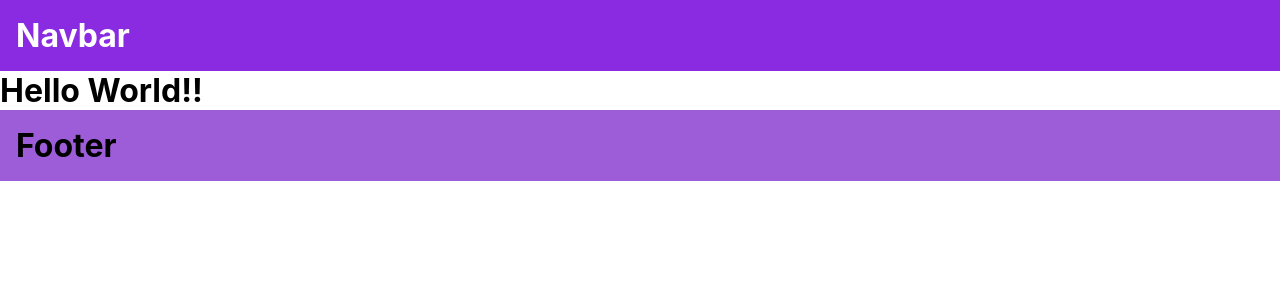
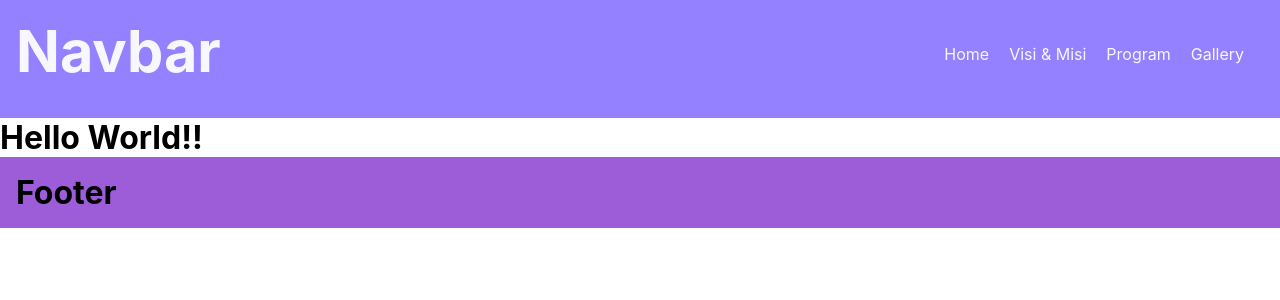
Before and after one commit to samosa76/Beasiswa-Qu, a React (Create React App) app: page / in a window 1280 px wide. Shown: the top 300 px of the page. Built offline with nearby package versions, Linux system fonts and the light colour scheme.

Commit message:
Navbar Responsive

```diff
--- a/package.json
+++ b/package.json
@@ -6,6 +6,7 @@
     "@testing-library/jest-dom": "^5.17.0",
     "@testing-library/react": "^13.4.0",
     "@testing-library/user-event": "^13.5.0",
+    "font-awesome": "^4.7.0",
     "react": "^18.3.1",
     "react-dom": "^18.3.1",
     "react-router-dom": "^7.0.1",
--- a/src/Component/Navbar/Navbar.js
+++ b/src/Component/Navbar/Navbar.js
@@ -1,9 +1,37 @@
+
+import { useState } from "react";
 import style from "./Navbar.module.css"
+import 'font-awesome/css/font-awesome.min.css';
 
 const Navbar = () => {
+
+    const [showMenu, setShowMenu] = useState(false);
+
+    function showMenuItems() {
+        setShowMenu(!showMenu);
+    }
+
     return (
-        <div className={`${style.nav_container}`}>
-            <h1>Navbar</h1>
+        <div className={`${style.container}`}>
+            <nav className={style.navbar}>
+
+                <div className={style.nav_logo}>
+                    <h1>Navbar</h1>
+                </div>
+
+
+                <ul className={`${style.nav_list_menu} ${showMenu ? style.show_menu : ''}`}>
+                    <li>Home</li>
+                    <li>Visi & Misi</li>
+                    <li>Program</li>
+                    <li>Gallery</li>
+                </ul>
+
+                <div className={style.icon_nav_menu}>
+                    <i className={`fa fa-bars`} onClick={showMenuItems}></i>
+                </div>
+
+            </nav>
         </div>
     );
 }
--- a/src/Component/Navbar/Navbar.module.css
+++ b/src/Component/Navbar/Navbar.module.css
@@ -1,5 +1,105 @@
-.nav_container {
-    background-color: blueviolet;
-    padding: 16px;
+.container {
     color: white;
+    background-color: #9381FF;
+    padding: 1rem;
 }
+
+.navbar {
+    display: flex;
+    flex-direction: column;
+    color: #F8F7FF;
+}
+
+.nav_logo {
+    font-size: 2.4rem;
+    margin-bottom: 1rem;
+    display: inline-block;
+}
+
+.logo_1 {
+    background-color: white;
+    display: inline-block;
+    color: #013159;
+    padding-left: 8px;
+    border-top-left-radius: 8px;
+    border-bottom-left-radius: 8px;
+}
+
+.logo_2 {
+    background-color: white;
+    display: inline-block;
+    color: #008ED6;
+    padding-right: 8px;
+    border-top-right-radius: 8px;
+    border-bottom-right-radius: 8px;
+}
+
+.nav_list_menu {
+    display: flex;
+    flex-direction: column;
+    list-style-type: none;
+}
+
+.navbar>ul>li {
+    margin-bottom: 10px;
+}
+
+.navbar>ul>li:hover {
+    color: #5a5a5a;
+}
+
+/* Icon Menu */
+.icon_nav_menu {
+    font-size: 32px;
+    top: 0;
+    right: 0;
+    margin-top: 40px;
+    margin-right: 40px;
+    position: absolute;
+}
+
+.link {
+    text-decoration: none;
+    color: inherit;
+}
+
+@media(min-width: 768px) {
+    .navbar {
+        flex-direction: row;
+        justify-content: space-between;
+        align-items: center;
+    }
+
+    .nav_list_menu {
+        flex-direction: row;
+    }
+
+    .navbar>ul>li {
+        margin-right: 20px;
+        float: left;
+    }
+
+    .navbar>ul>li:hover {
+        color: #5a5a5a;
+    }
+
+    .icon_nav_menu {
+        display: none;
+    }
+}
+
+/* Phone Screen */
+
+@media (max-width: 768px) {
+    .nav_list_menu {
+        display: none;
+    }
+
+    .show_menu {
+        margin: 16px;
+        display: flex;
+        flex-direction: column;
+        align-items: end;
+        list-style-type: none;
+    }
+}
--- a/src/index.js
+++ b/src/index.js
@@ -4,6 +4,7 @@ import './index.css';
 import App from './App';
 import reportWebVitals from './reportWebVitals';
 import { BrowserRouter } from 'react-router-dom';
+
 
 const root = ReactDOM.createRoot(document.getElementById('root'));
 root.render(
```
Also changed, not shown: 1 other file (tests, documents, lock files or other folders).
